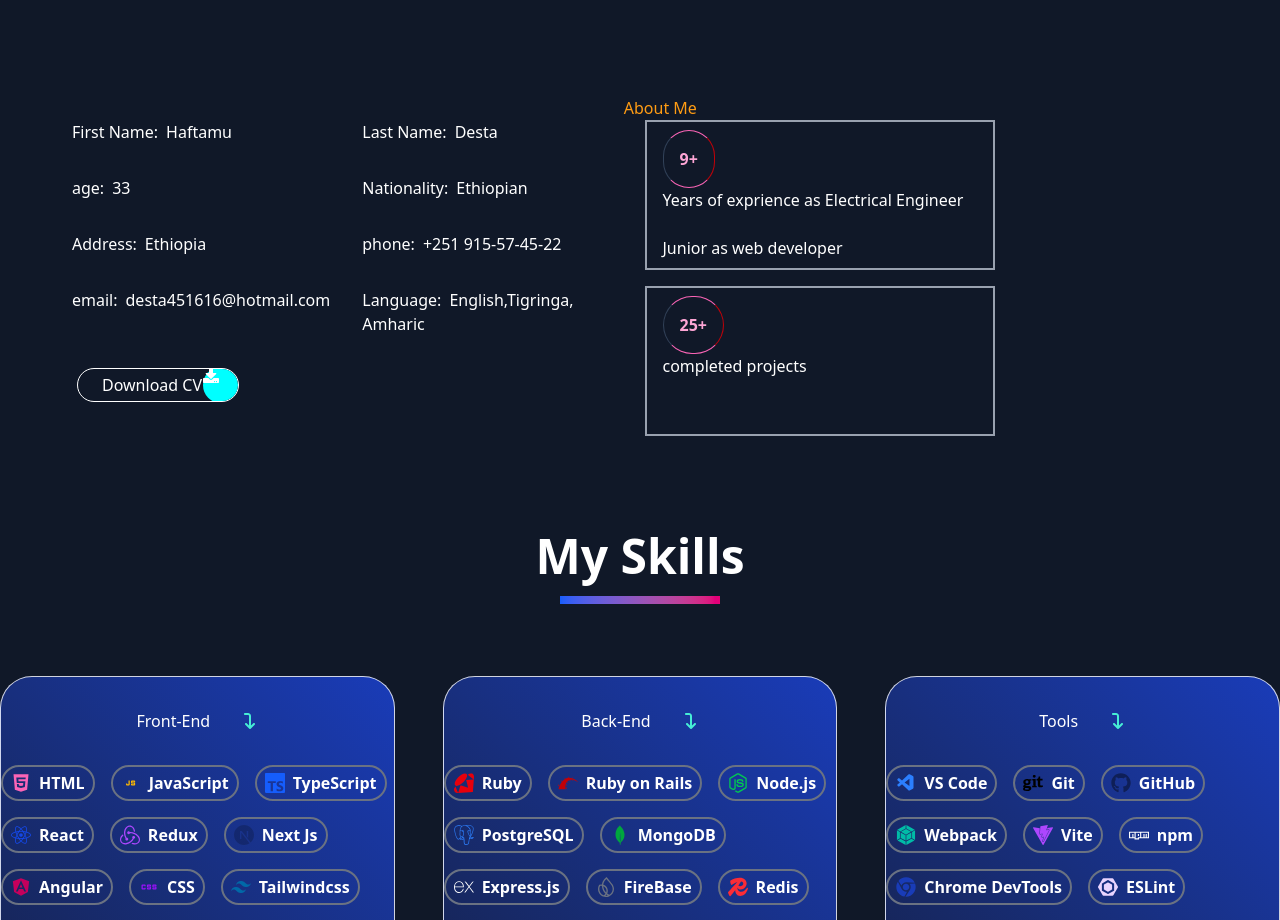
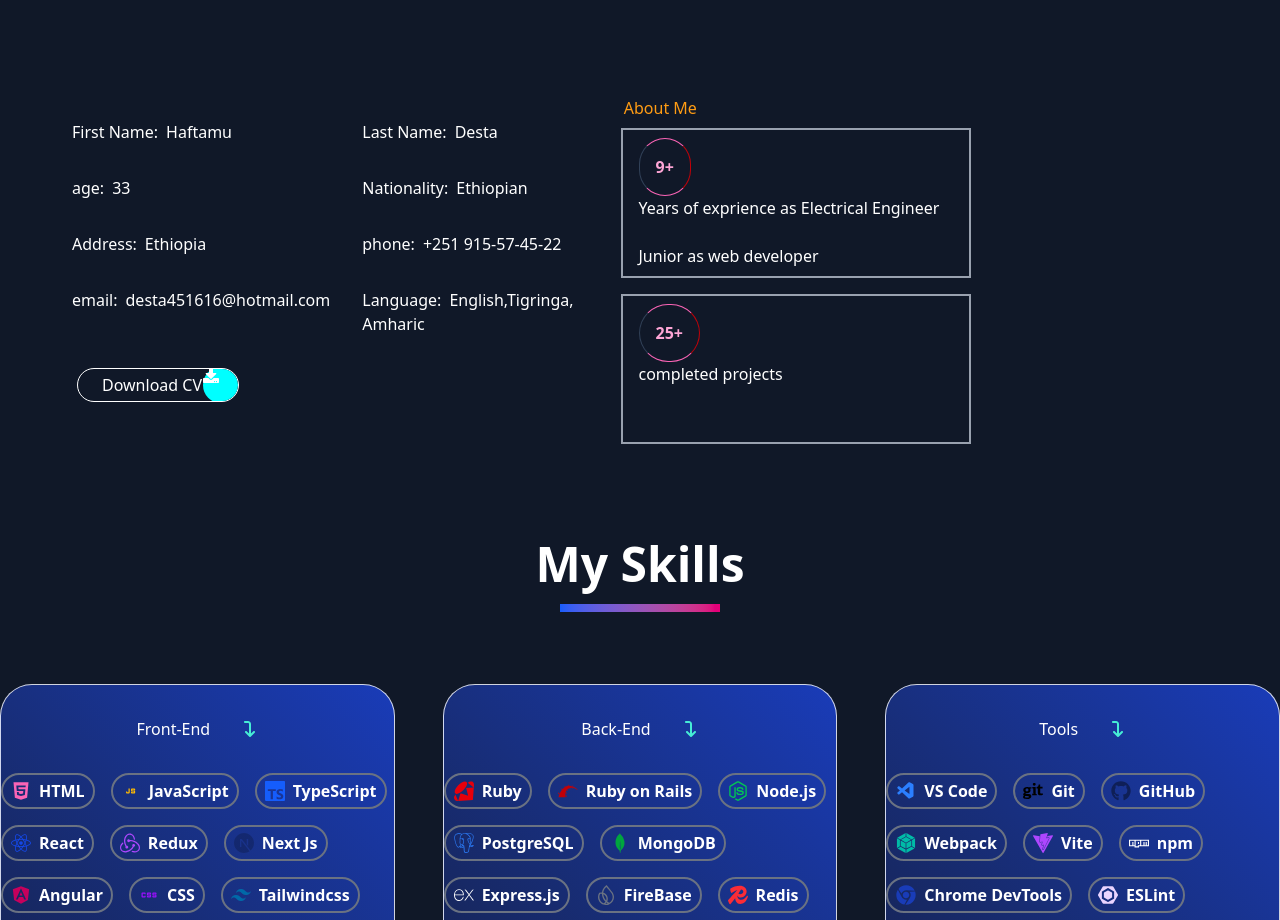
Before and after one commit to haftamudesta/portfolio_nextjs, a Next.js app: page / in a window 1280 px wide. Shown: the part 800-1720 px from the top of the page. Built offline with nearby package versions, Linux system fonts and the light colour scheme.

Commit message:
Add some css

```diff
--- a/src/components/About.module.css
+++ b/src/components/About.module.css
@@ -12,7 +12,8 @@
       }
 
       .about__stats {
-        margin-left: 24px;
+        margin-left: 0;
+        margin-top: 8px;
       }
 
       .download_button {
--- a/src/components/ContactMe.tsx
+++ b/src/components/ContactMe.tsx
@@ -24,7 +24,7 @@
   }
   return (
     <motion.main
-    initial={{opacity:0,x:800}}
+    initial={{opacity:0,x:100}}
     whileInView={{opacity:1,x:0}}
     transition={{
       duration:2.8,
```
